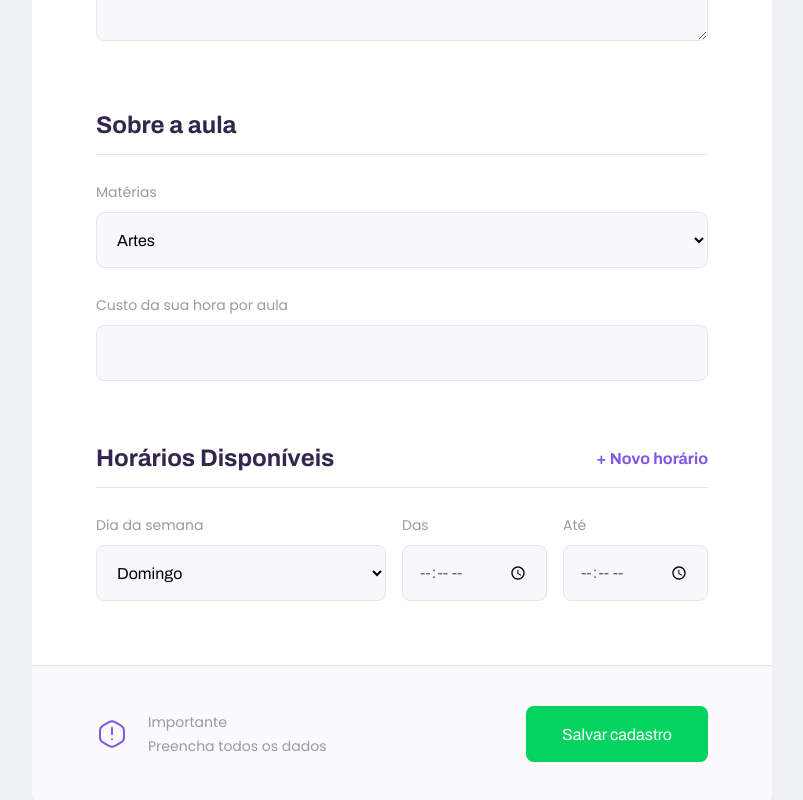
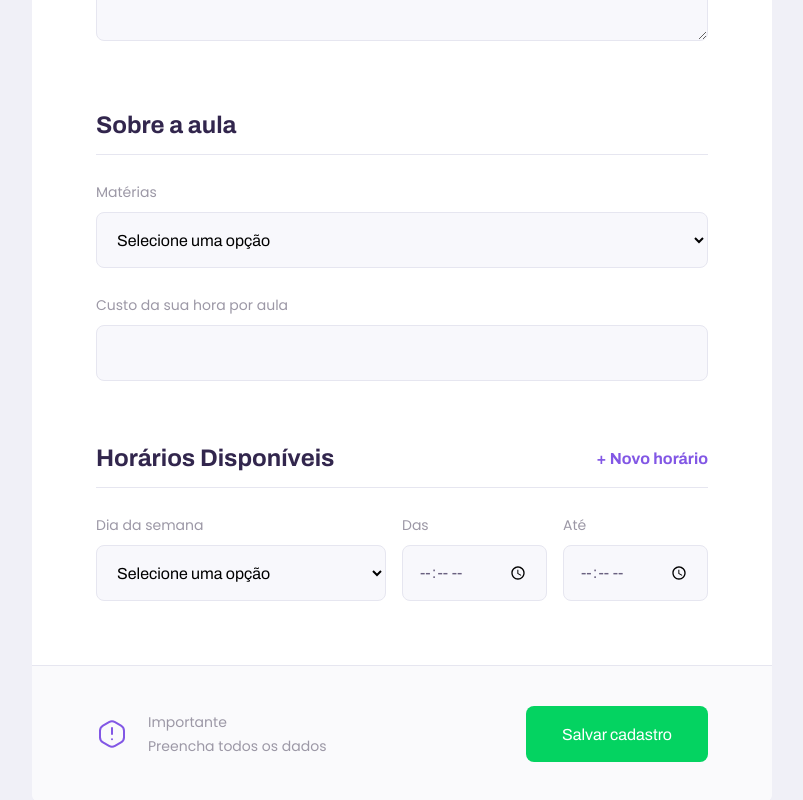
Before and after one commit to robertourias/nlw-proffy, a React (Create React App) app in the folder web/: page /give-classes in a window 1280 px wide. Shown: the part 910-1710 px from the top of the page, without its empty margins (238-1041 px from the left). Built offline with nearby package versions, Linux system fonts and the light colour scheme.

Commit message:
criando section schedule

```diff
--- a/web/src/components/Select/index.tsx
+++ b/web/src/components/Select/index.tsx
@@ -16,8 +16,8 @@ const Select: React.FC<SelectProps> = ({ label, name, options, ...rest }) => {
     return (
         <div className="select-block">
             <label htmlFor={name}>{label}</label>
-            <select id={name} {...rest} defaultValue={0}>
-                {/* <option value="0" disabled hidden selected>Selecione uma opção</option> */}
+            <select id={name} {...rest} defaultValue="">
+                <option value="" disabled hidden>Selecione uma opção</option>
                 { options.map(option => {
                     return <option key={option.value} value={option.value}>{option.label}</option>
                 }) }
--- a/web/src/pages/TeacherForm/index.tsx
+++ b/web/src/pages/TeacherForm/index.tsx
@@ -1,4 +1,4 @@
-import React from 'react';
+import React, { useState } from 'react';
 import PageHeader from '../../components/PageHeader';
 
 import './styles.css';
@@ -9,6 +9,17 @@ import Select from '../../components/Select';
 import warningIcon from '../../assets/images/icons/warning.svg';
 
 function TeacherForm() {
+    const [scheduleItems, setScheduleItems] = useState([
+        { week_day: 0, from: '', to: '' }
+    ]);
+
+    function addNewScheduleItem() {
+        setScheduleItems([
+            ...scheduleItems,
+            { week_day: 0, from: '', to: '' }
+        ]);
+    }
+
     return (
         <div id="page-teacher-form">
             <PageHeader
@@ -53,12 +64,14 @@ function TeacherForm() {
                 <fieldset>
                     <legend>
                         Horários Disponíveis
-                        <button type="button">
+                        <button type="button" onClick={addNewScheduleItem}>
                             + Novo horário
                         </button>
                     </legend>
 
-                    <div className="schedule-item">
+                    {scheduleItems.map(scheduleItem => {
+                        return (
+                            <div key={scheduleItem.week_day} className="schedule-item">
                                 <Select
                                     name="week_day"
                                     label="Dia da semana"
@@ -77,6 +90,10 @@ function TeacherForm() {
                                 <Input type="time" name="from" label="Das" />
                                 <Input type="time" name="to" label="Até" />
                             </div>
+                        )
+                    })}
+
+
                 </fieldset>
 
                 <footer>
```
Lines whose indentation alone changed are shown as unchanged.
